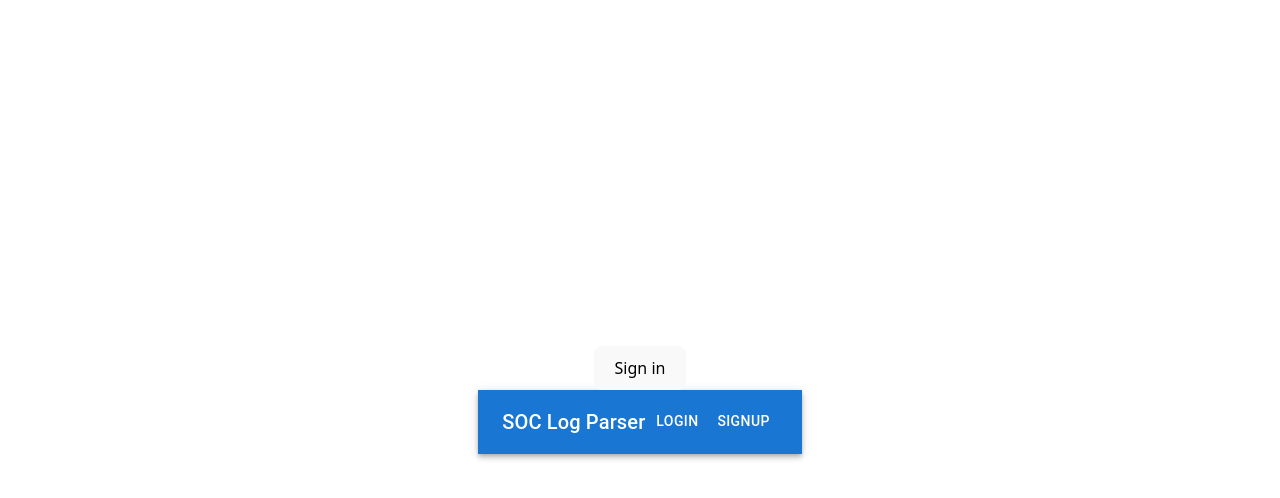
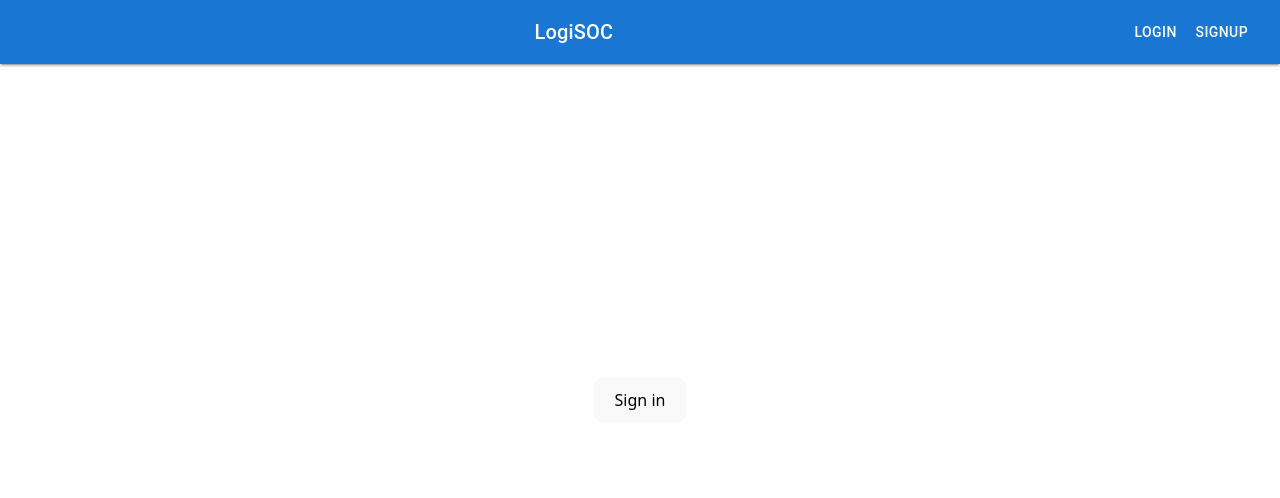
Before and after one commit to sahajpatel008/LogiSOC, a React (Vite) app in the folder frontend/: page / in a window 1280 px wide. Shown: the top 498 px of the page. Built offline with nearby package versions, Linux system fonts and the light colour scheme; no server answers.

Commit message:
navbar fix top

```diff
--- a/frontend/src/App.tsx
+++ b/frontend/src/App.tsx
@@ -5,7 +5,7 @@ import CustomTable from './components/Table.tsx';
 import Dashboard from './pages/Dashboard.tsx'
 import './App.css';
 import { SignedIn, SignedOut, SignInButton, UserButton } from "@clerk/clerk-react";
-
+import Box from '@mui/material/Box';
 
 function App() {
 
@@ -17,7 +17,9 @@ function App() {
         </SignedOut>
         <SignedIn>
           <UserButton />
-          <Dashboard></Dashboard>
+          <Box sx={{ pt: 10 }}> {/* add padding to push content below the navbar */}
+            <Dashboard />
+          </Box>
         </SignedIn>
       </header>
       <Navbar />
--- a/frontend/src/components/Navbar.tsx
+++ b/frontend/src/components/Navbar.tsx
@@ -10,10 +10,10 @@ import { Link } from 'react-router-dom';
 const Navbar = () => {
   return (
     <Box sx={{ flexGrow: 1 }}>
-      <AppBar position="static" color="primary">
+      <AppBar position="fixed" color="primary" elevation={2}>
         <Toolbar>
           <Typography variant="h6" component="div" sx={{ flexGrow: 1 }}>
-            SOC Log Parser
+            LogiSOC
           </Typography>
           <Button color="inherit" component={Link} to="/login">Login</Button>
           <Button color="inherit" component={Link} to="/signup">Signup</Button>
```
